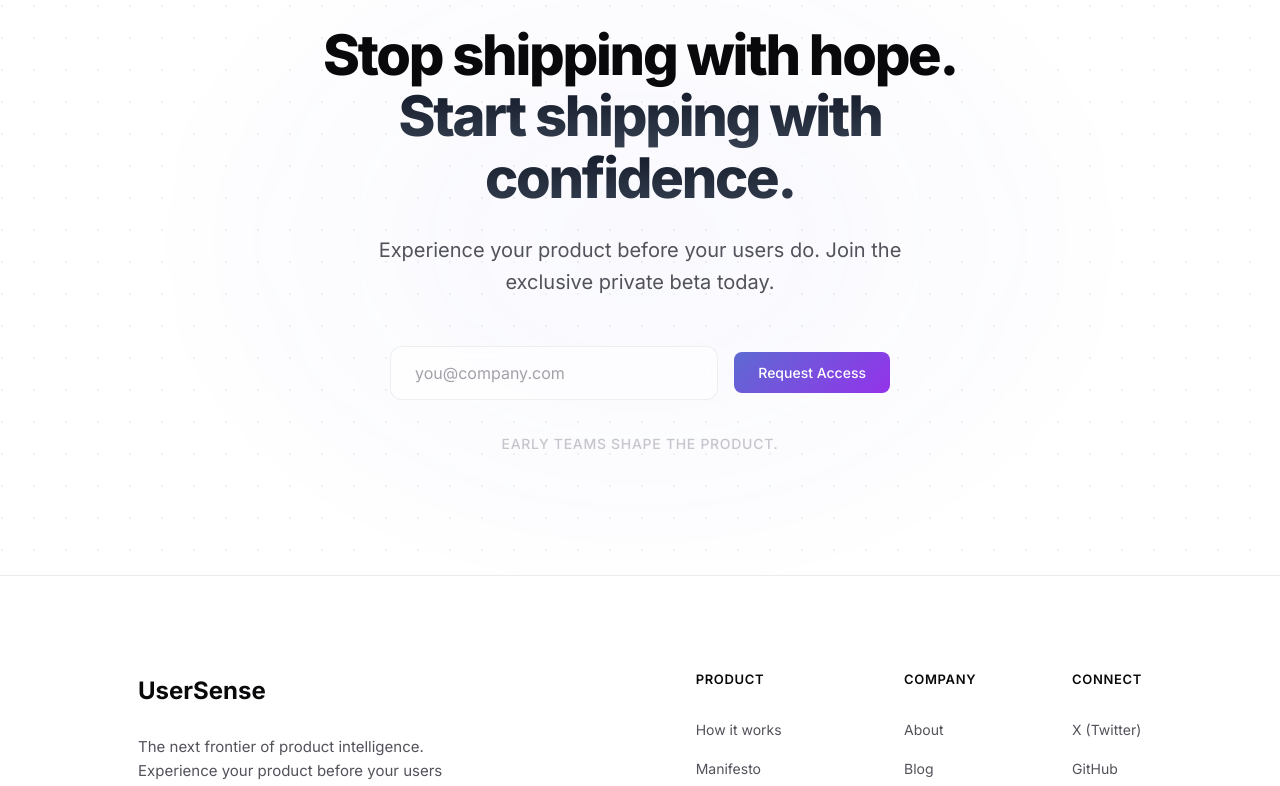
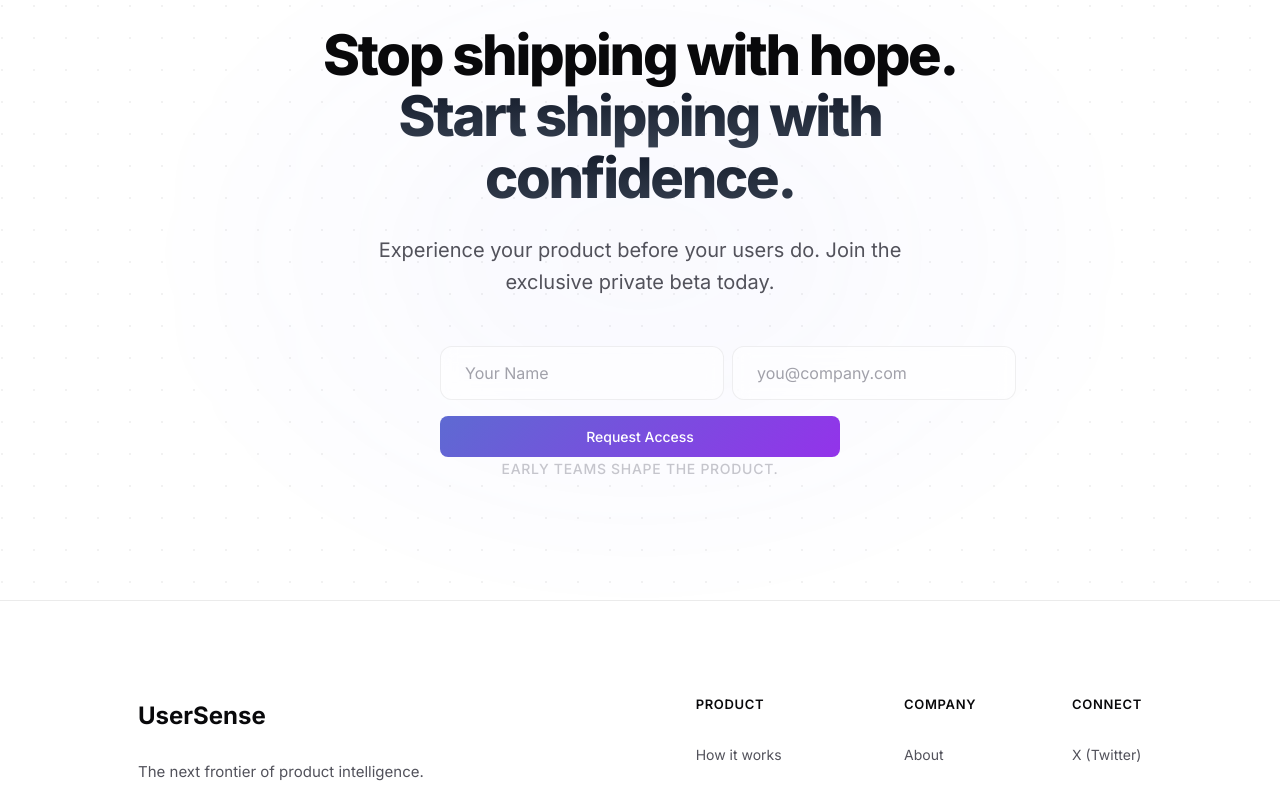
Before and after one commit to hmadhsan/usersense, a React (Vite) app: page / in a window 1280 px wide. Shown: the part 7548-8334 px from the top of the page. Built offline with nearby package versions, Linux system fonts and the light colour scheme.

Commit message:
feat: add name field and csv storage

```diff
--- a/src/components/FinalCTA.jsx
+++ b/src/components/FinalCTA.jsx
@@ -2,12 +2,13 @@ import { useState } from 'react'
 import './FinalCTA.css'
 
 function FinalCTA() {
+  const [name, setName] = useState('')
   const [email, setEmail] = useState('')
   const [status, setStatus] = useState('idle') // idle, loading, success, error
 
   const handleSubmit = async (e) => {
     e.preventDefault()
-    if (!email) return
+    if (!email || !name) return
 
     setStatus('loading')
     try {
@@ -15,12 +16,13 @@ function FinalCTA() {
       const res = await fetch(`${API_BASE_URL}/api/waitlist`, {
         method: 'POST',
         headers: { 'Content-Type': 'application/json' },
-        body: JSON.stringify({ email })
+        body: JSON.stringify({ name, email })
       })
 
       if (res.ok) {
         setStatus('success')
         setEmail('')
+        setName('')
       } else {
         setStatus('error')
       }
@@ -48,17 +50,30 @@ function FinalCTA() {
               <p style={{ color: '#ccc' }}>We'll verify your access shortly. Keep an eye on your inbox.</p>
             </div>
           ) : (
-            <form className="cta-form" onSubmit={handleSubmit}>
+            <form className="cta-form" onSubmit={handleSubmit} style={{ gap: '1rem', flexDirection: 'column', maxWidth: '400px', margin: '0 auto' }}>
+              <div style={{ display: 'flex', gap: '0.5rem', width: '100%' }}>
+                <input
+                  type="text"
+                  placeholder="Your Name"
+                  value={name}
+                  onChange={(e) => setName(e.target.value)}
+                  className="cta-input"
+                  style={{ flex: 1 }}
+                  disabled={status === 'loading'}
+                  required
+                />
                 <input
                   type="email"
                   placeholder="you@company.com"
                   value={email}
                   onChange={(e) => setEmail(e.target.value)}
                   className="cta-input"
+                  style={{ flex: 1.5 }}
                   disabled={status === 'loading'}
                   required
                 />
-              <button type="submit" className="btn btn-gradient" disabled={status === 'loading'}>
+              </div>
+              <button type="submit" className="btn btn-gradient" disabled={status === 'loading'} style={{ width: '100%' }}>
                 {status === 'loading' ? 'Joining...' : 'Request Access'}
               </button>
             </form>
```
Also changed, not shown: api/index.js (+9 -5 lines), api/server.js (+15 -5 lines). Lines whose indentation alone changed are shown as unchanged.
